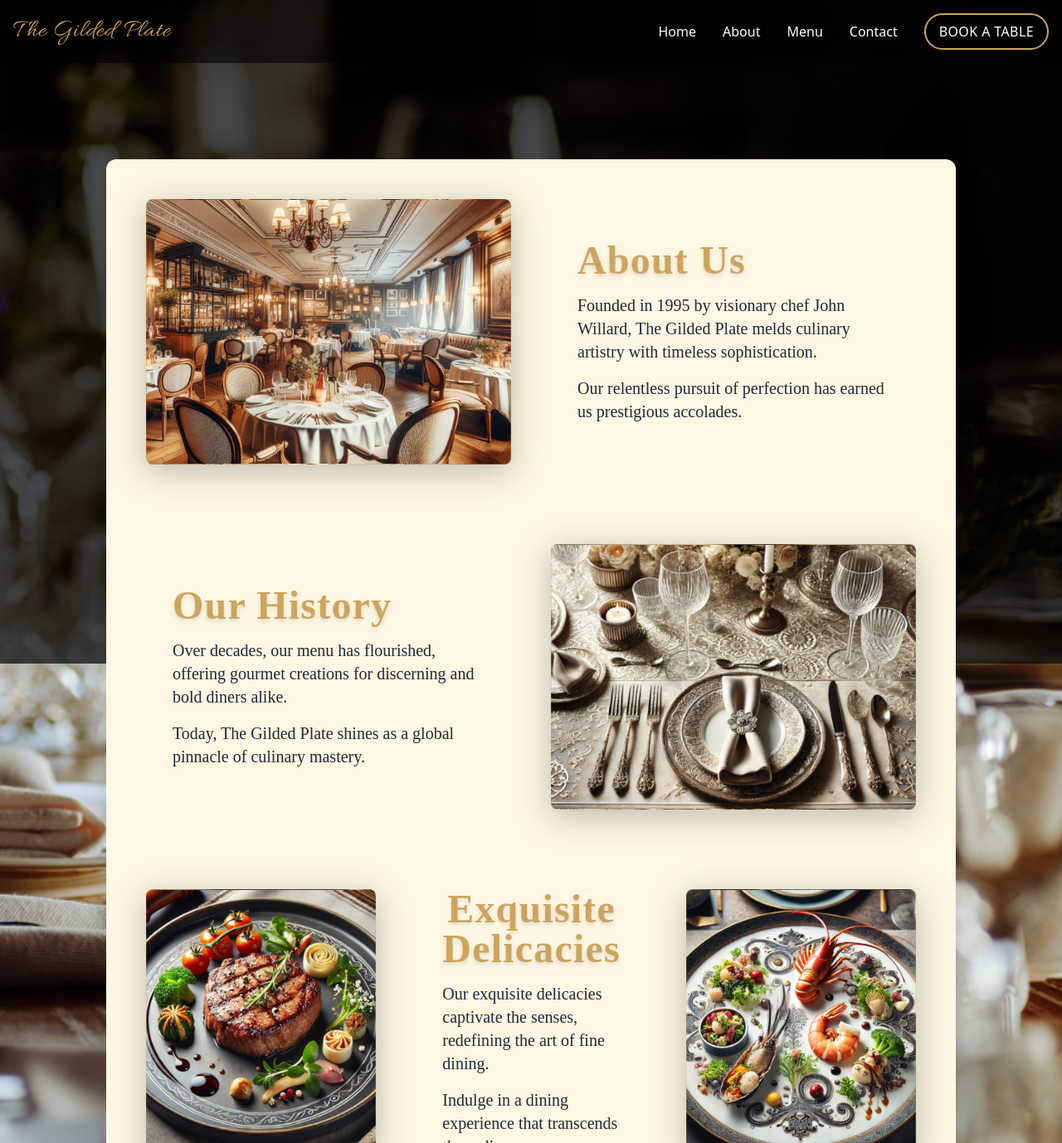
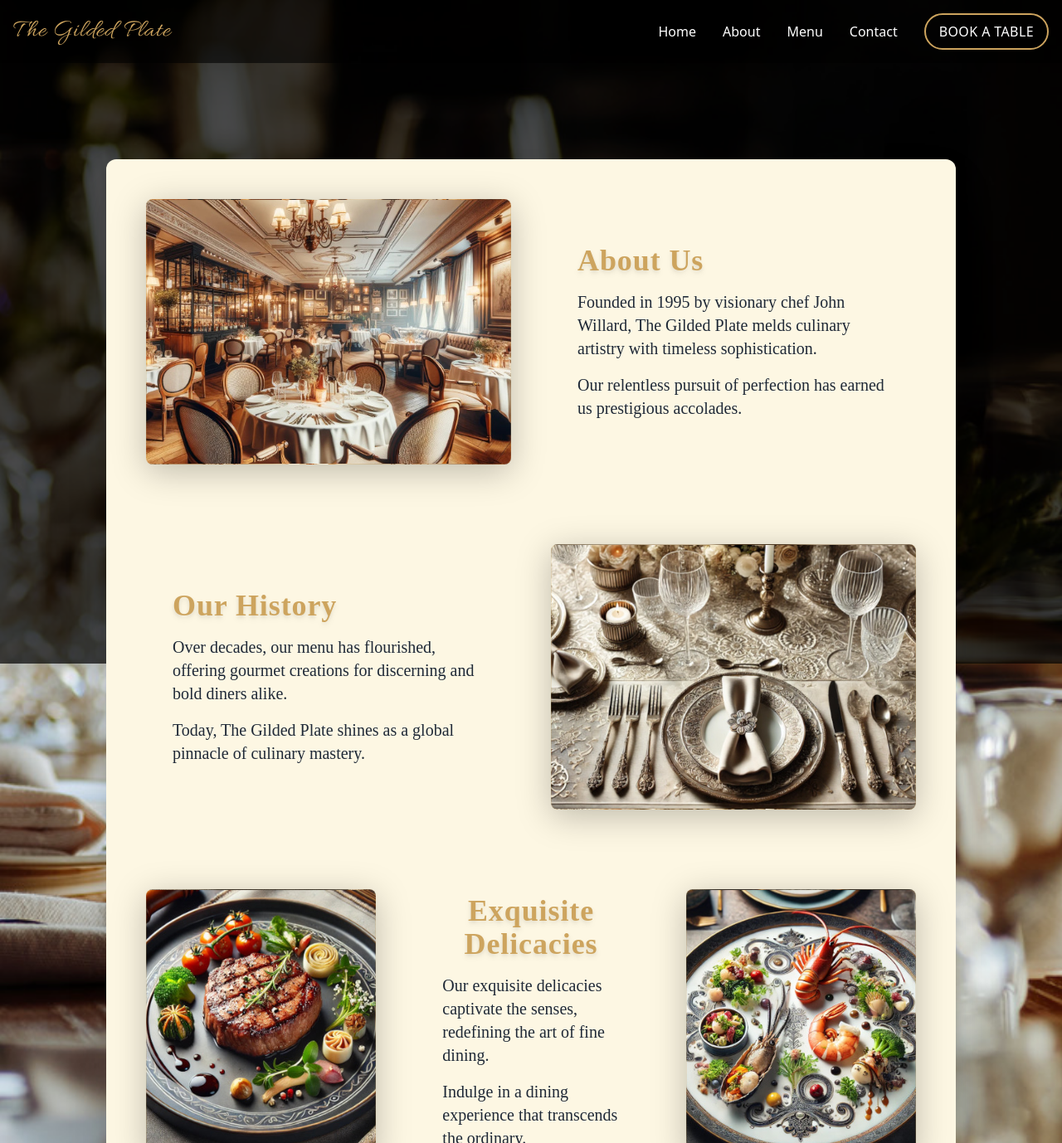
Before and after one commit to dataMichelle/gildedplate, a Next.js app: page /about in a window 1280 px wide. Shown: the top 1378 px of the page at 83% size. Built offline with nearby package versions, Linux system fonts and the light colour scheme.

Commit message:
changed header size

```diff
--- a/app/about/page.jsx
+++ b/app/about/page.jsx
@@ -32,7 +32,7 @@ export default function About() {
               animate={{ opacity: 1, y: 0 }}
               transition={{ duration: 0.8, delay: 0.2 }}
             >
-              <h2 className="text-3xl md:text-5xl font-extrabold text-gold tracking-wide font-cinzel drop-shadow-md mb-4">
+              <h2 className="text-2xl md:text-4xl font-extrabold text-gold tracking-wide font-cinzel drop-shadow-md mb-4">
                 About Us
               </h2>
               <div className="content text-left">
@@ -73,7 +73,7 @@ export default function About() {
               animate={{ opacity: 1, y: 0 }}
               transition={{ duration: 0.8, delay: 0.2 }}
             >
-              <h2 className="text-3xl md:text-5xl font-extrabold text-gold tracking-wide font-cinzel drop-shadow-md mb-4">
+              <h2 className="text-2xl md:text-4xl font-extrabold text-gold tracking-wide font-cinzel drop-shadow-md mb-4">
                 Our History
               </h2>
               <div className="content text-left">
@@ -114,7 +114,7 @@ export default function About() {
               animate={{ opacity: 1, y: 0 }}
               transition={{ duration: 0.8, delay: 0.2 }}
             >
-              <h2 className="text-3xl md:text-5xl font-extrabold text-gold tracking-wide font-cinzel drop-shadow-md mb-4">
+              <h2 className="text-2xl md:text-4xl font-extrabold text-gold tracking-wide font-cinzel drop-shadow-md mb-4">
                 Exquisite Delicacies
               </h2>
               <div className="content text-left">
```
